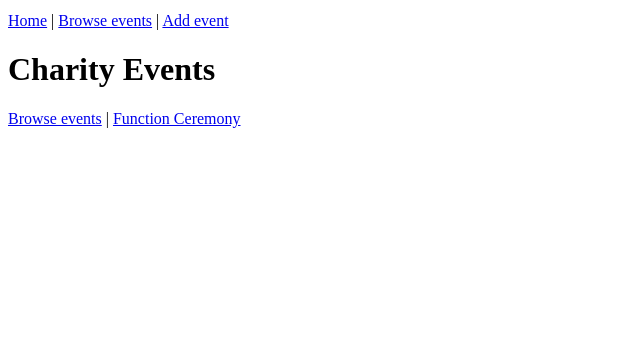
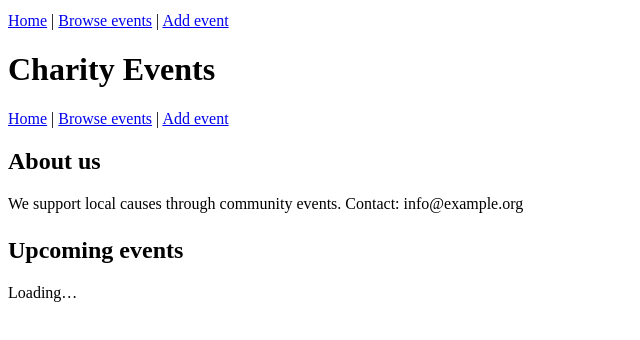
Before and after one commit to poojaya/webdev-2-assesment, a website: page WEB/public/index.html in a window 1280 px wide. Shown: the whole page, without its empty margins (0-640 px from the left). Drawn offline with Linux system fonts and the light colour scheme.

Commit message:
Update index.html

```diff
--- a/WEB/public/index.html
+++ b/WEB/public/index.html
@@ -11,8 +11,24 @@
     <meta charset="utf-8" />
     <title>Charity Events</title>
   </head>
-  <body>
-    <h1>Charity Events</h1>
-    <p><a href="/events.html">Browse events</a> | <a href="/add.html">Function Ceremony</a></p>
-  </body>
+  <!-- WEB/public/index.html (replace body contents with this) -->
+<body>
+  <h1>Charity Events</h1>
+  <nav style="margin:12px 0">
+    <a href="/index.html">Home</a> |
+    <a href="/events.html">Browse events</a> |
+    <a href="/add.html">Add event</a>
+  </nav>
+
+  <section style="max-width:900px">
+    <h2>About us</h2>
+    <p>We support local causes through community events. Contact: info@example.org</p>
+
+    <h2 style="margin-top:24px">Upcoming events</h2>
+    <div id="home-list">Loading…</div>
+  </section>
+
+  <script src="/js/home.js"></script>
+</body>
+
 </html>
```
